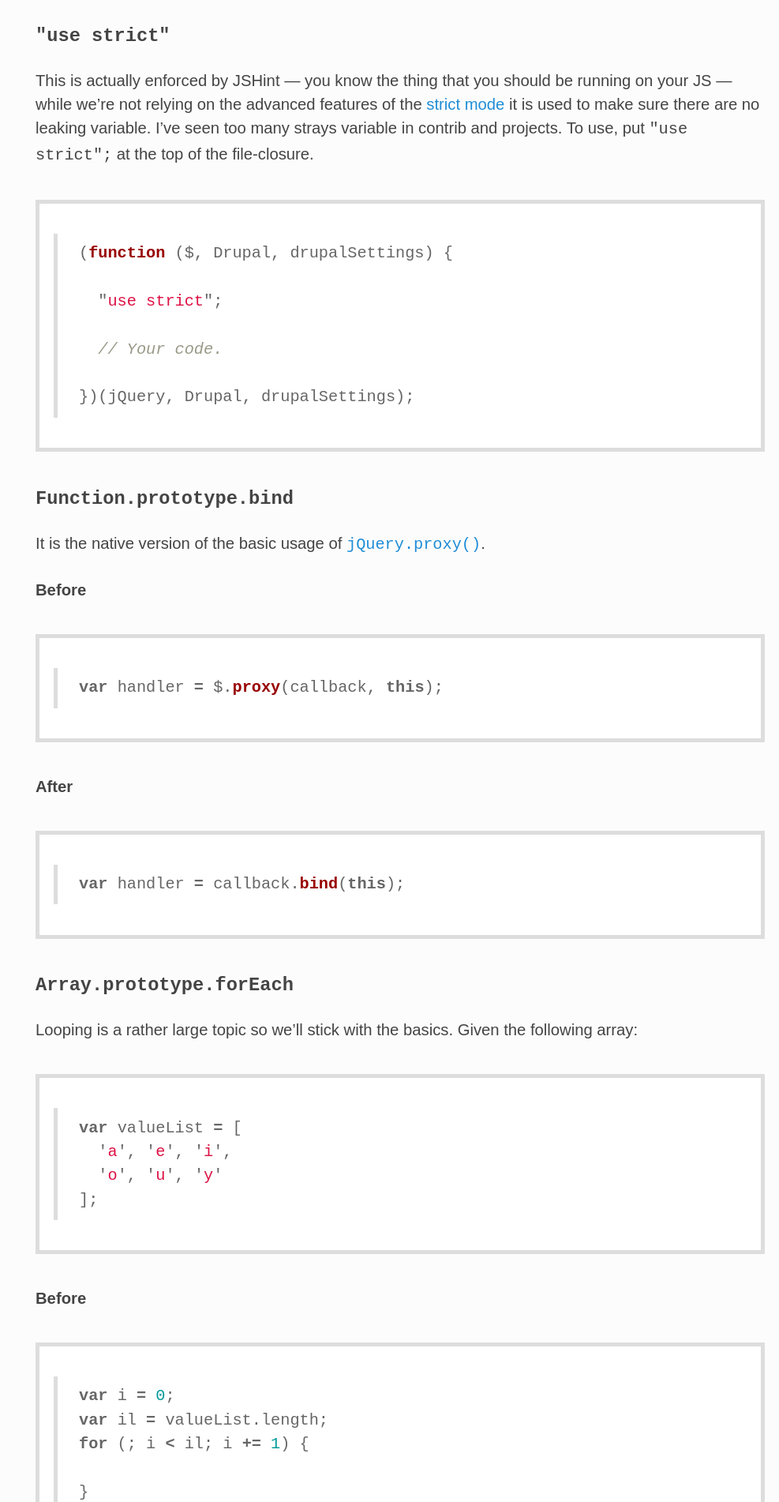
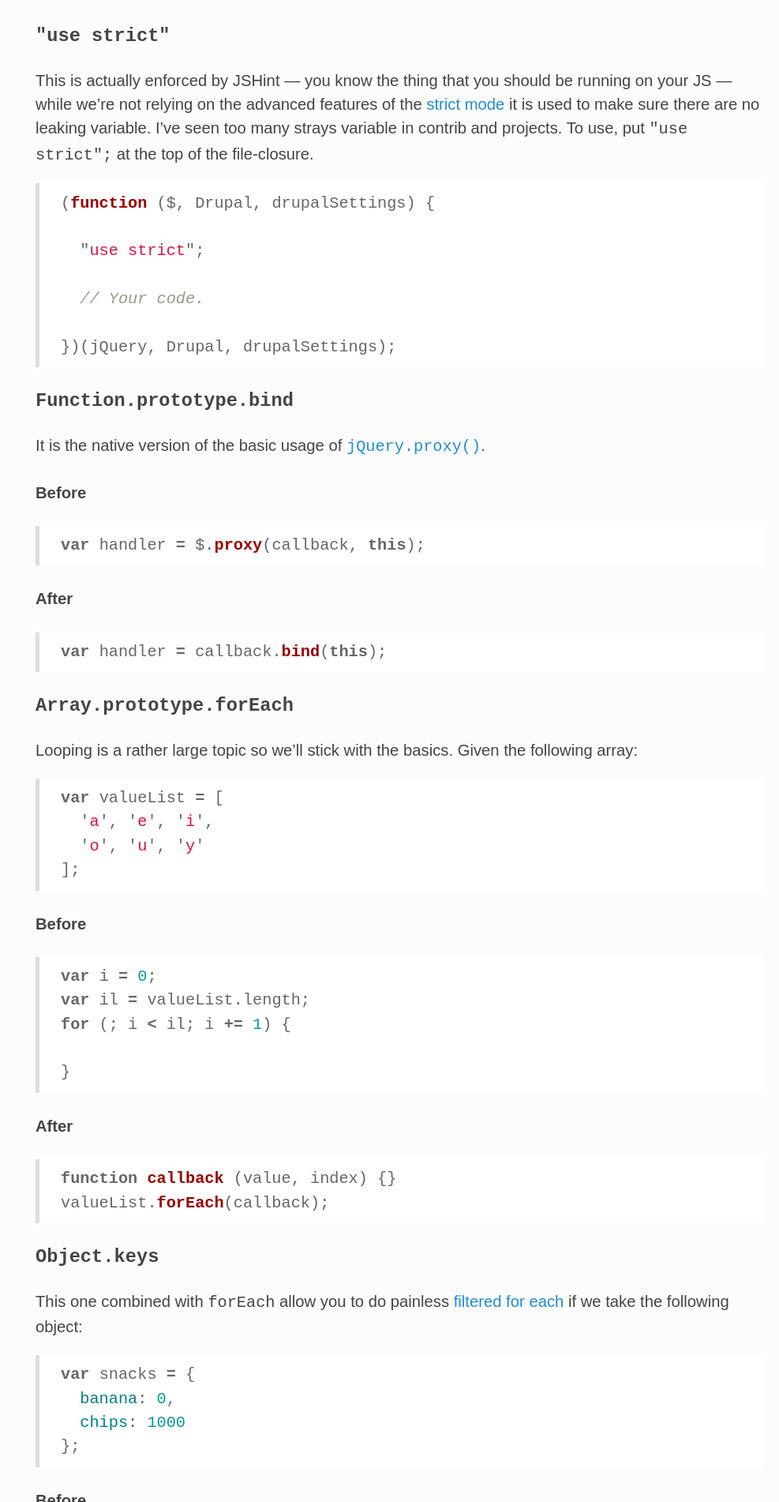
Before and after one commit to theodoreb/theodoreb.github.io, a Jekyll site: the page built from _posts/2014-01-21-using-es5-with-drupal8.markdown, in a window 1280 px wide. Shown: the part 547-2449 px from the top of the page at 79% size, without its empty margins (293-1280 px from the left). Built offline with Jekyll 4.4.1, drawn with Linux system fonts in a browser that asks for light colours; Markdown is read by kramdown in place of the engine named in the settings.

Commit message:
Update: style

```diff
--- a/_includes/custom.css
+++ b/_includes/custom.css
@@ -55,7 +55,7 @@
   font-size: 1.5rem;
 }
 
-p.highlight, div.highlight {
+p.highlight, div.p-highlight {
   border: 5px solid #ddd;
   padding: 1rem;
   margin: 2em 0;
--- a/_posts/2015-12-07-smartphone-landscape-2015.markdown
+++ b/_posts/2015-12-07-smartphone-landscape-2015.markdown
@@ -60,7 +60,7 @@
 **3&nbsp;months**. Since the market is slowing down, we'll have a better luck of
 calculating device life over the 2015–2019 period:
 
-<div class="highlight">
+<div class="p-highlight">
 <p>Over the 2015–2019 period the average life of a device:</p>
 <ul>
 <li>Android: <strong>1 year and 1 month</strong></li>
```
